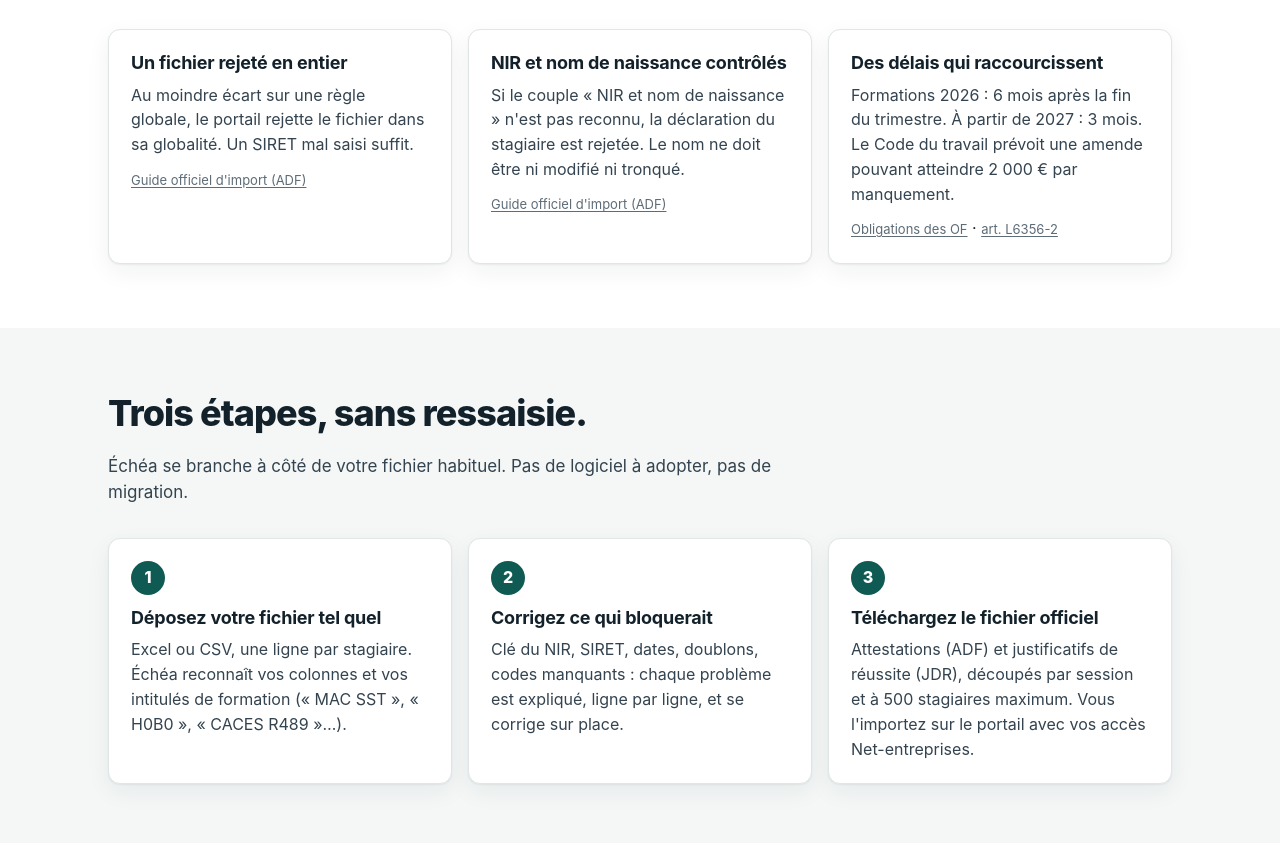
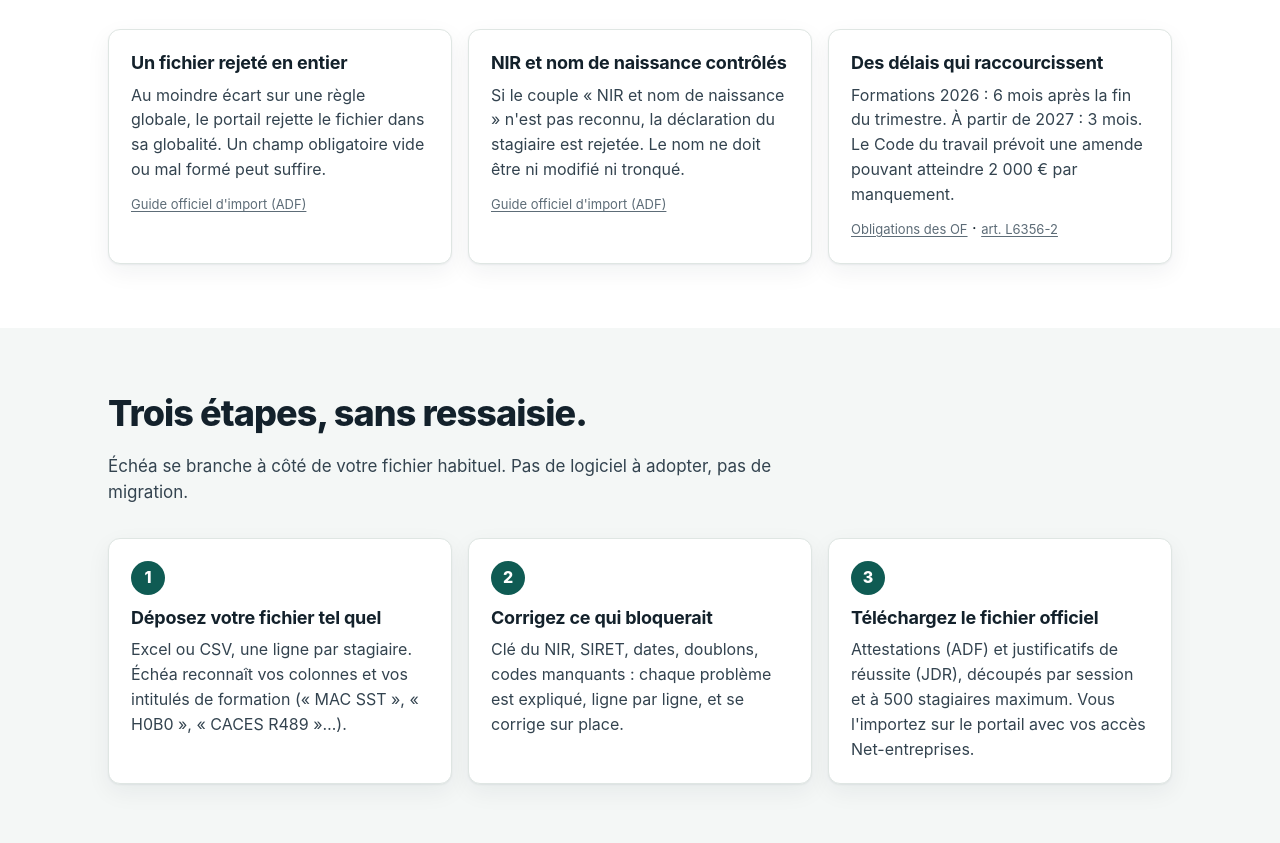
Before and after one commit to flavienherbert/ECHEA, a website built with Vite: page app/index.html in a window 1280 px wide. Shown: the part 1066-1909 px from the top of the page. Built offline with nearby package versions, Linux system fonts and the light colour scheme.

Commit message:
Prospection : script de fusion et de priorisation des prospects (données personnelles hors dépôt) ; formulation plus prudente sur le rejet de fichier
Co-Authored-By: Claude Opus 5.5 <noreply@anthropic.com>
Claude-Session: https://claude.ai/code/session_013Dc3w1tbpPps3tqDnP69wG

```diff
--- a/app/index.html
+++ b/app/index.html
@@ -77,7 +77,7 @@
         <div class="grid-3">
           <article class="card pain">
             <h3>Un fichier rejeté en entier</h3>
-            <p>Au moindre écart sur une règle globale, le portail rejette le fichier dans sa globalité. Un SIRET mal saisi suffit.</p>
+            <p>Au moindre écart sur une règle globale, le portail rejette le fichier dans sa globalité. Un champ obligatoire vide ou mal formé peut suffire.</p>
             <a class="src" href="" data-source="guideAdf" target="_blank" rel="noopener">Guide officiel d'import (ADF)</a>
           </article>
           <article class="card pain">
```
